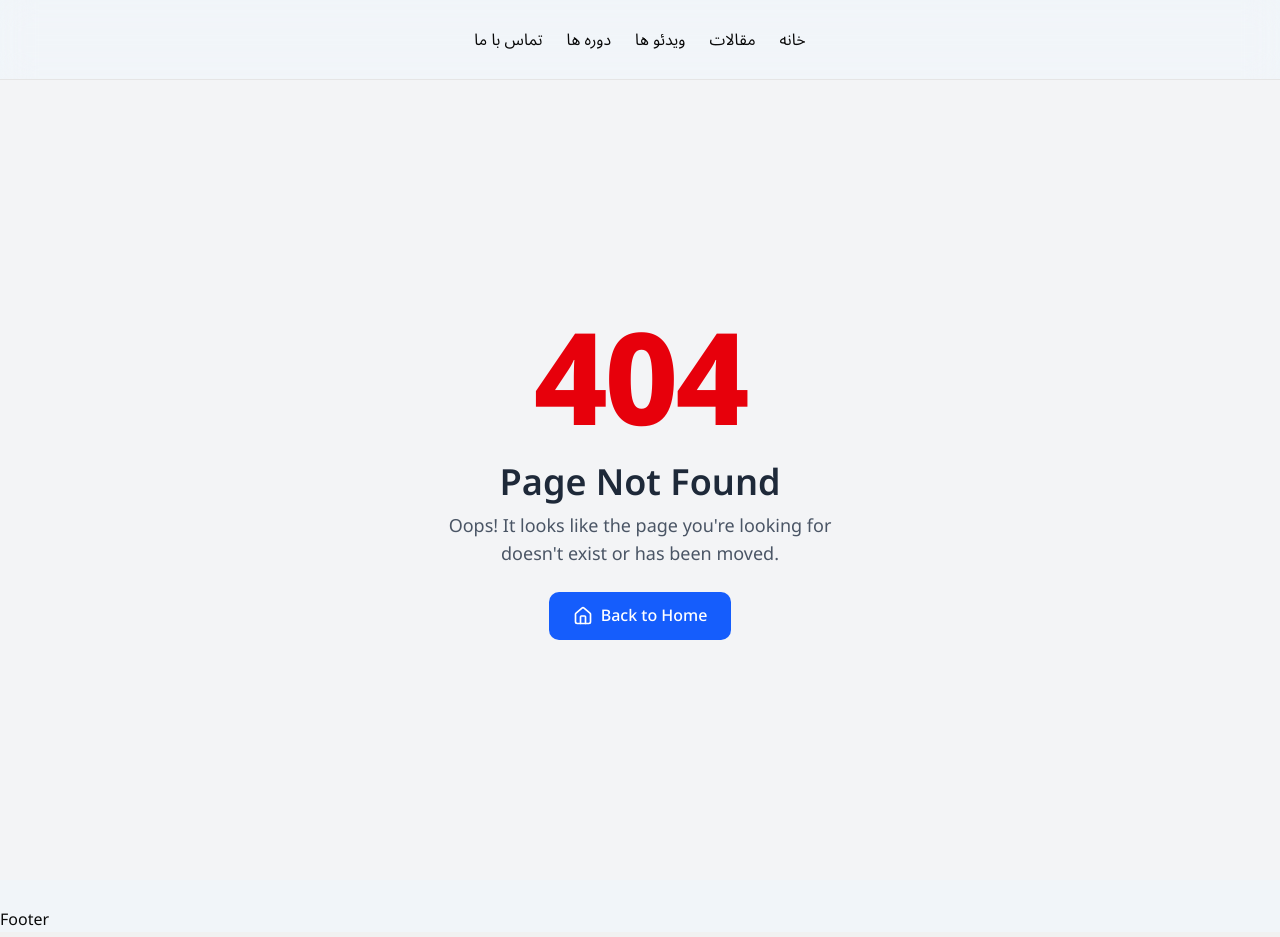
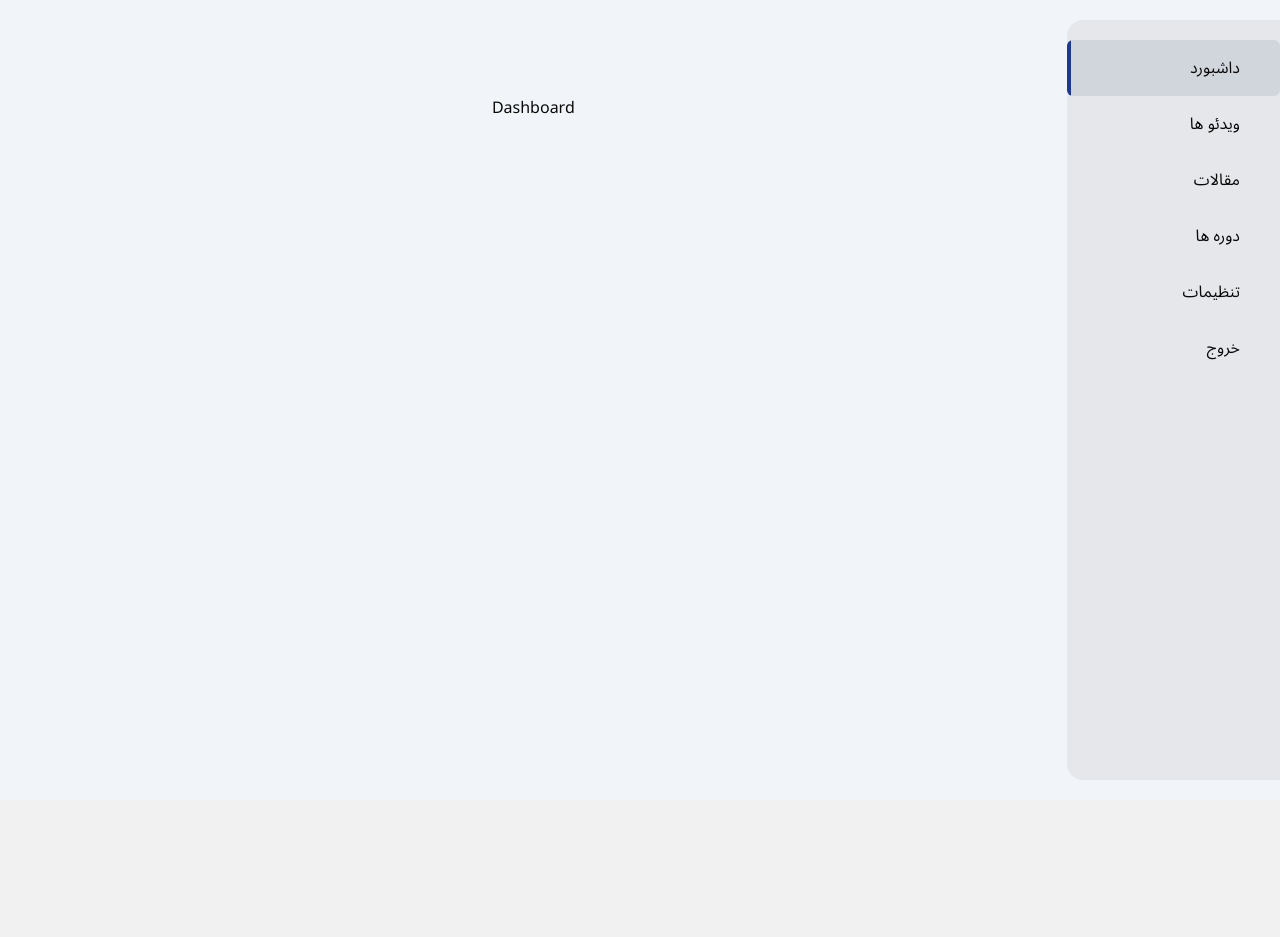
Before and after one commit to parham-ghasemi/amoozeshi, a React (Vite) app in the folder front-end/: page /admin/dashboard in a window 1280 px wide. Before the commit this address had no page. After the commit the page ends 800 px from the top, so only its background shows below. Built offline with nearby package versions, Linux system fonts and the light colour scheme.

Commit message:
Added admin layout

```diff
--- /dev/null
+++ b/front-end/src/Admin/AdminLayout.tsx
@@ -0,0 +1,15 @@
+import { Outlet } from "react-router-dom";
+import SideBar from "./components/SideBar";
+
+const AdminLayout = () => {
+  return (
+    <div className="flex flex-row-reverse">
+      <SideBar />
+      <main className="min-h-screen bg-slate-100 pb-7 pt-24 flex items-center flex-col w-full">
+        <Outlet />
+      </main>
+    </div>
+  );
+};
+
+export default AdminLayout;
--- /dev/null
+++ b/front-end/src/Admin/components/SideBar.tsx
@@ -0,0 +1,46 @@
+import clsx from "clsx";
+import { useEffect, useState } from "react";
+import { Link, useLocation } from "react-router-dom"
+
+const items = [
+  { name: "داشبورد", path: "/dashboard" },
+  { name: "ویدئو ها", path: "/video" },
+  { name: "مقالات", path: "/article" },
+  { name: "دوره ها", path: "/course" },
+  { name: "تنظیمات", path: "/settings" },
+  { name: "خروج", path: "/logout" },
+]
+
+const SideBar = () => {
+  const [currentItem, setCurrentItem] = useState<undefined | { name: string, path: string }>(undefined);
+  const location = useLocation();
+
+  useEffect(() => {
+    const handleSetCurrentItem = () => {
+      const currentPath = location.pathname;
+      const current = items.find(item => `/admin${item.path}` === currentPath);
+      setCurrentItem(current)
+    }
+    handleSetCurrentItem();
+  }, [location.pathname])
+
+
+  return (
+    <div className="w-64 h-[calc(100vh-40px)] sticky right-0 top-5 bg-gray-200 rounded-s-2xl">
+      <div className="flex flex-col items-end pt-5">
+        {
+          items.map((item, index) => (
+            <Link to={`/admin${item.path}`} key={`path-${index}`} className={clsx("h-14 w-full flex items-center pe-10 rounded-sm overflow-hidden", item === currentItem ? "bg-gray-300 justify-between" : 'justify-end')}>
+              {item === currentItem && <div className="h-full w-1 bg-blue-900"></div>}
+              <p className="w-fit">
+                {item.name}
+              </p>
+            </Link>
+          ))
+        }
+      </div>
+    </div>
+  )
+}
+
+export default SideBar
--- a/front-end/src/App.tsx
+++ b/front-end/src/App.tsx
@@ -1,4 +1,4 @@
-import { BrowserRouter as Router, Routes, Route } from "react-router-dom"
+import { BrowserRouter as Router, Routes, Route, Navigate } from "react-router-dom"
 import Home from "./pages/Home"
 import ShowArticles from "./pages/article/ShowArticles"
 import AllArticles from "./pages/article/AllArticles"
@@ -18,9 +18,14 @@ import VideoSearch from "./pages/video/VideoSearch"
 
 import Layout from "@/pages/Layout";
 import Course from "./Admin/Course"
+
+// @ts-ignore
 import CourseContent from "./pages/course/CourseContent"
+
 import NotFound from "./pages/NotFound"
 import CourseSearch from "./pages/course/CourseSearch"
+import Dashboard from "./Admin/Dashboard"
+import AdminLayout from "./Admin/AdminLayout"
 
 function App() {
   return (
@@ -56,10 +61,14 @@ function App() {
             <Route path="*" element={<NotFound />} />
           </Route>
 
-          {/* Admin routes - no layout */}
-          <Route path="/admin/article" element={<Articles />} />
-          <Route path="/admin/video" element={<Videos />} />
-          <Route path="/admin/course" element={<Course />} />
+          {/* Admin routes */}
+          <Route path="/admin" element={<AdminLayout />}>
+            <Route index element={<Navigate to="dashboard" replace />} />
+            <Route path="dashboard" element={<Dashboard />} />
+            <Route path="article" element={<Articles />} />
+            <Route path="video" element={<Videos />} />
+            <Route path="course" element={<Course />} />
+          </Route>
 
         </Routes>
       </Router></div>
```
